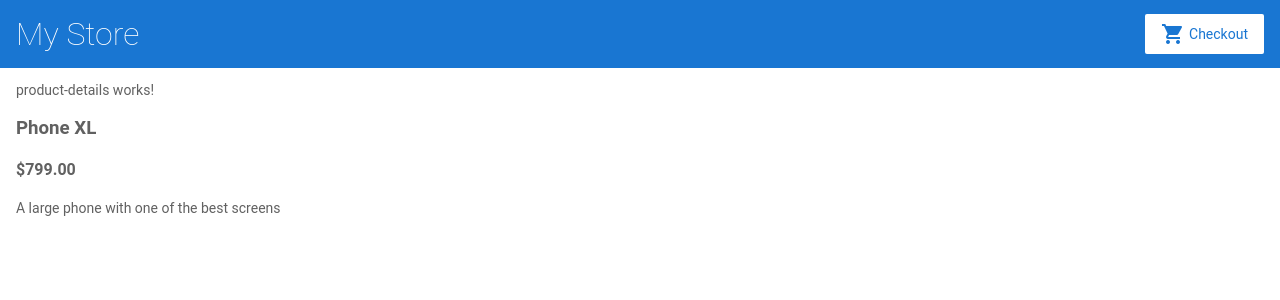
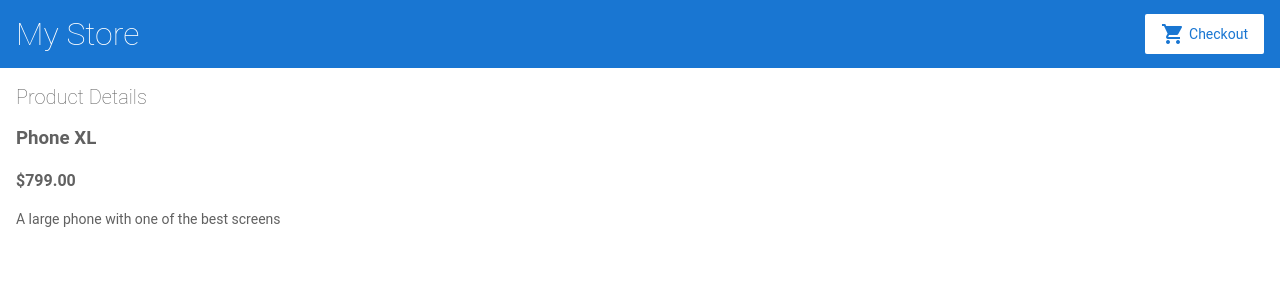
Before and after one commit to bot-killer-dot/e-commerce-angular, an Angular app: page /products/1 in a window 1280 px wide. Shown: the top 300 px of the page. Built offline with nearby package versions, Linux system fonts and the light colour scheme.

Commit message:
change product-details template

```diff
--- a/src/app/product-details/product-details.component.html
+++ b/src/app/product-details/product-details.component.html
@@ -1,6 +1,4 @@
-<p>
-product-details works!
-</p>
+<h2>Product Details</h2>
 <div *ngIf="product">
   <h3>{{ product.name }}</h3>
   <h4>{{ product.price | currency }}</h4>
```
